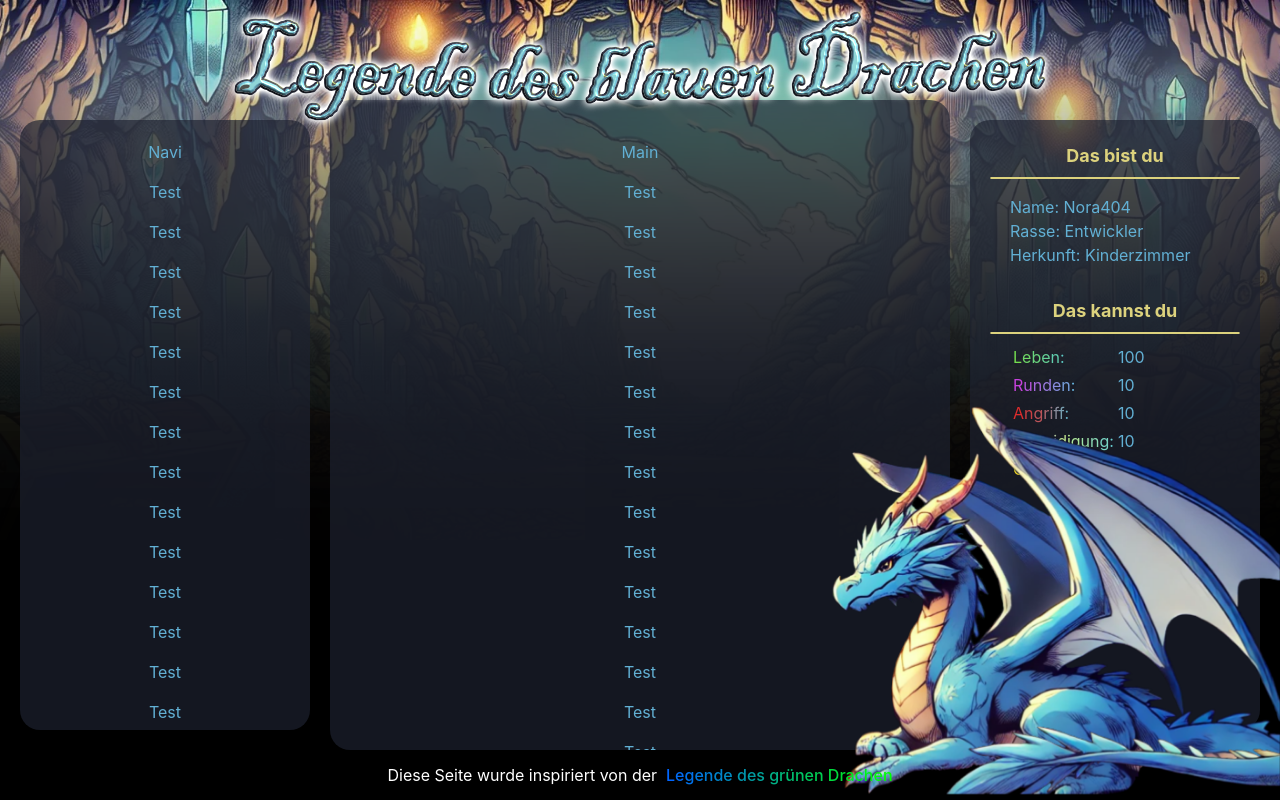
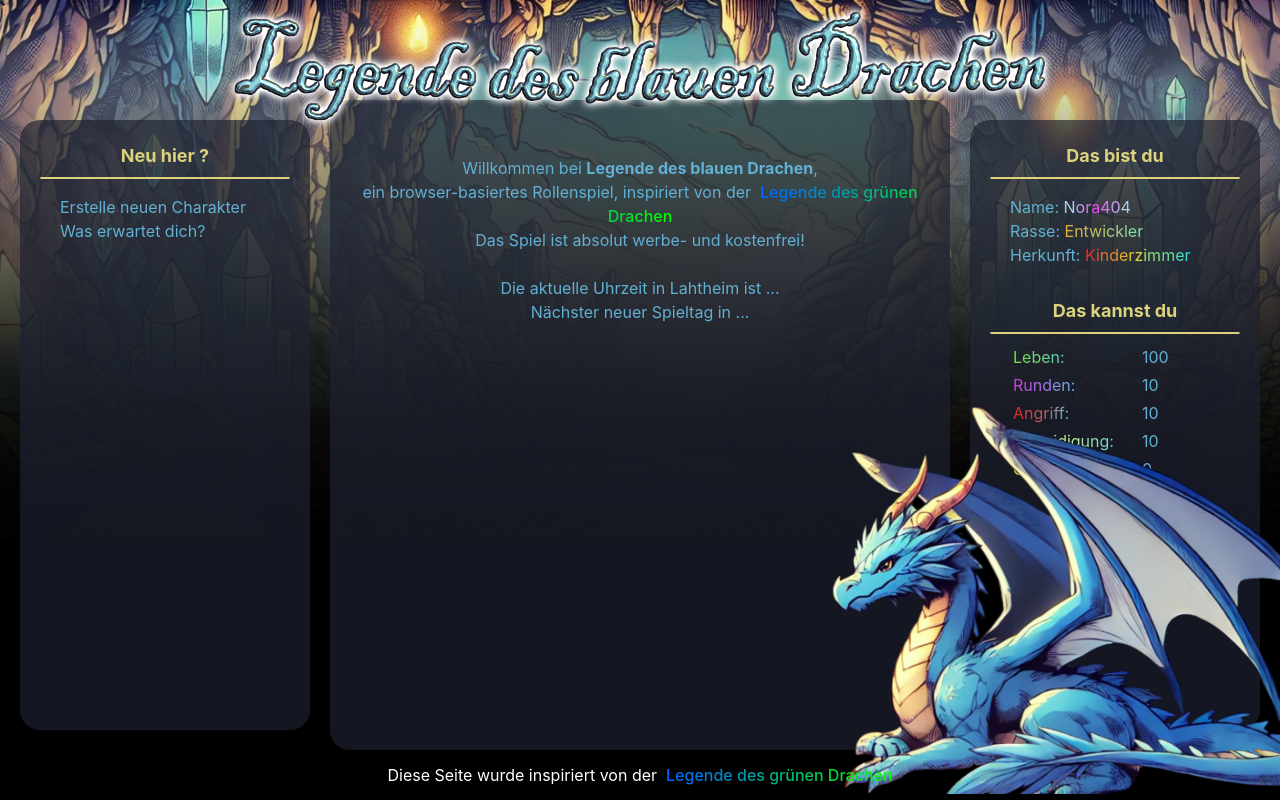
Before and after one commit to Nora404/blauerDrache, a React (Vite) app: page / in a window 1280 px wide. Built offline with nearby package versions, Linux system fonts and the light colour scheme.

Commit message:
components

```diff
--- a/src/App.tsx
+++ b/src/App.tsx
@@ -3,10 +3,11 @@ import './App.css'
 import logo from './assets/logo.png';
 import drache from './assets/drache.png';
 import { GradientText } from './utility/GradientText';
-import Header from './layout/Header';
 import YouAre from './charakter/YouAre';
 import YouCan from './charakter/YouCan';
 import YouHave from './charakter/YouHave';
+import Start from './playground/Start';
+import NewPlayer from './navigation/NewPlayer';
 
 function App() {
 
@@ -16,10 +17,10 @@ function App() {
       <div id="drache" className='drache'><img src={drache} alt="drache" width={450} /></div>
       <div id="content">
         <div id="navi" className="custom-scrollbar">
-          Navi <br /> <p>Test</p>Test<p>Test</p>Test<p>Test</p>Test<p>Test</p>Test<p>Test</p>Test<p>Test</p>Test<p>Test</p>Test<p>Test</p>Test<p>Test</p>Test<p>Test</p>Test<p>Test</p>Test<p>Test</p>Test<p>Test</p>Test<p>Test</p>Test<p>Test</p>Test
+          <NewPlayer />
         </div>
         <div id="main" className="custom-scrollbar">
-          Main<br /> <p>Test</p>Test<p>Test</p>Test<p>Test</p>Test<p>Test</p>Test<p>Test</p>Test<p>Test</p>Test<p>Test</p>Test<p>Test</p>Test<p>Test</p>Test<p>Test</p>Test<p>Test</p>Test<p>Test</p>Test<p>Test</p>Test<p>Test</p>Test<p>Test</p>Test
+          <Start />
         </div>
         <div id="charakter" className="custom-scrollbar">
           <YouAre />
--- a/src/charakter/YouAre.tsx
+++ b/src/charakter/YouAre.tsx
@@ -1,23 +1,31 @@
 import React from 'react';
 import Header from '../layout/Header';
+import { GradientText } from '../utility/GradientText';
 
 type YouAreProps = {
     name?: string;
+    nameColor?: string[],
     rase?: string;
+    raseColor?: string[],
     origin?: string;
+    originColor?: string[],
 };
 
 const YouAre: React.FC<YouAreProps> = (
-    { name = 'Nora404', rase = 'Entwickler', origin = 'Kinderzimmer' }
+    { name = 'Nora404', rase = 'Entwickler', origin = 'Kinderzimmer',
+        nameColor = ['#abcdef', '#EE48F2', '#abcdef'],
+        raseColor = ['#E3AD3C', '#78E3B4'],
+        originColor = ['#E33030', '#E3D82F', '#2EE3D3', '#5B2EE3']
+    }
 ) => {
 
     return (
         <div>
             <Header>Das bist du</Header>
             <p className='text-left'>
-                Name: {name}<br />
-                Rasse: {rase}<br />
-                Herkunft: {origin}<br />
+                Name: <GradientText colors={nameColor}>{name}</GradientText><br />
+                Rasse: <GradientText colors={raseColor}>{rase}</GradientText><br />
+                Herkunft: <GradientText colors={originColor}>{origin}</GradientText><br />
             </p>
         </div>
     );
--- a/src/charakter/YouCan.tsx
+++ b/src/charakter/YouCan.tsx
@@ -19,7 +19,7 @@ const YouCan: React.FC<YouCanProps> = (
             <Header>Das kannst du</Header>
             <table className='table'>
                 <tr>
-                    <td><GradientText colors={['#74dd4f', '#57C6DD']}>Leben: </GradientText></td><td>{life}</td>
+                    <td width={125}><GradientText colors={['#74dd4f', '#57C6DD']}>Leben: </GradientText></td><td>{life}</td>
                 </tr><tr>
                     <td><GradientText colors={['#C742DD', '#57C6DD']}>Runden: </GradientText></td><td>{rounds}</td>
                 </tr><tr>
--- /dev/null
+++ b/src/navigation/NewPlayer.tsx
@@ -0,0 +1,21 @@
+import React from 'react';
+import Header from '../layout/Header';
+
+type NewPlayerProps = {
+
+};
+
+const NewPlayer: React.FC<NewPlayerProps> = () => {
+
+    return (
+        <div>
+            <Header>Neu hier ?</Header>
+            <p className='text-left'>
+                Erstelle neuen Charakter<br />
+                Was erwartet dich?<br />
+            </p>
+        </div>
+    );
+};
+
+export default NewPlayer;
--- /dev/null
+++ b/src/playground/Start.tsx
@@ -0,0 +1,26 @@
+import React from 'react';
+import { GradientText } from '../utility/GradientText';
+
+type StartProps = {
+    title?: string;
+    onClick?: () => void;
+};
+
+const Start: React.FC<StartProps> = () => {
+
+    return (
+        <div>
+            <p>
+                Willkommen bei <b>Legende des blauen Drachen</b>, <br />
+                ein browser-basiertes Rollenspiel, inspiriert von der &nbsp;
+                <a href="https://lotgd.de/home.php?" target='blank'><GradientText colors={["#0066ff", "#00ff00"]}>Legende des grünen Drachen</GradientText></a><br />
+                Das Spiel ist absolut werbe- und kostenfrei!<br /><br />
+
+                Die aktuelle Uhrzeit in Lahtheim ist ... <br />
+                Nächster neuer Spieltag in ... <br />
+            </p>
+        </div>
+    );
+};
+
+export default Start;
```
